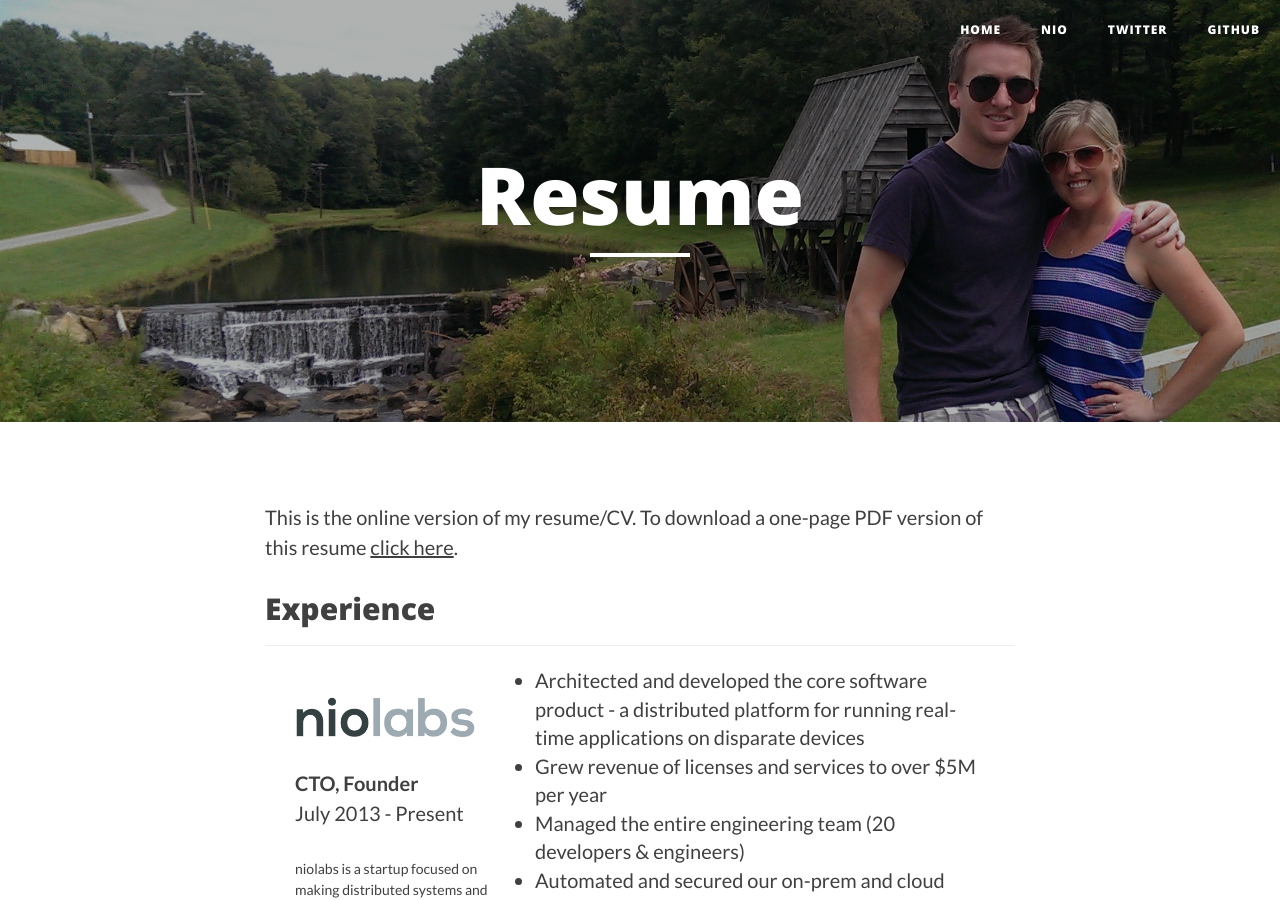
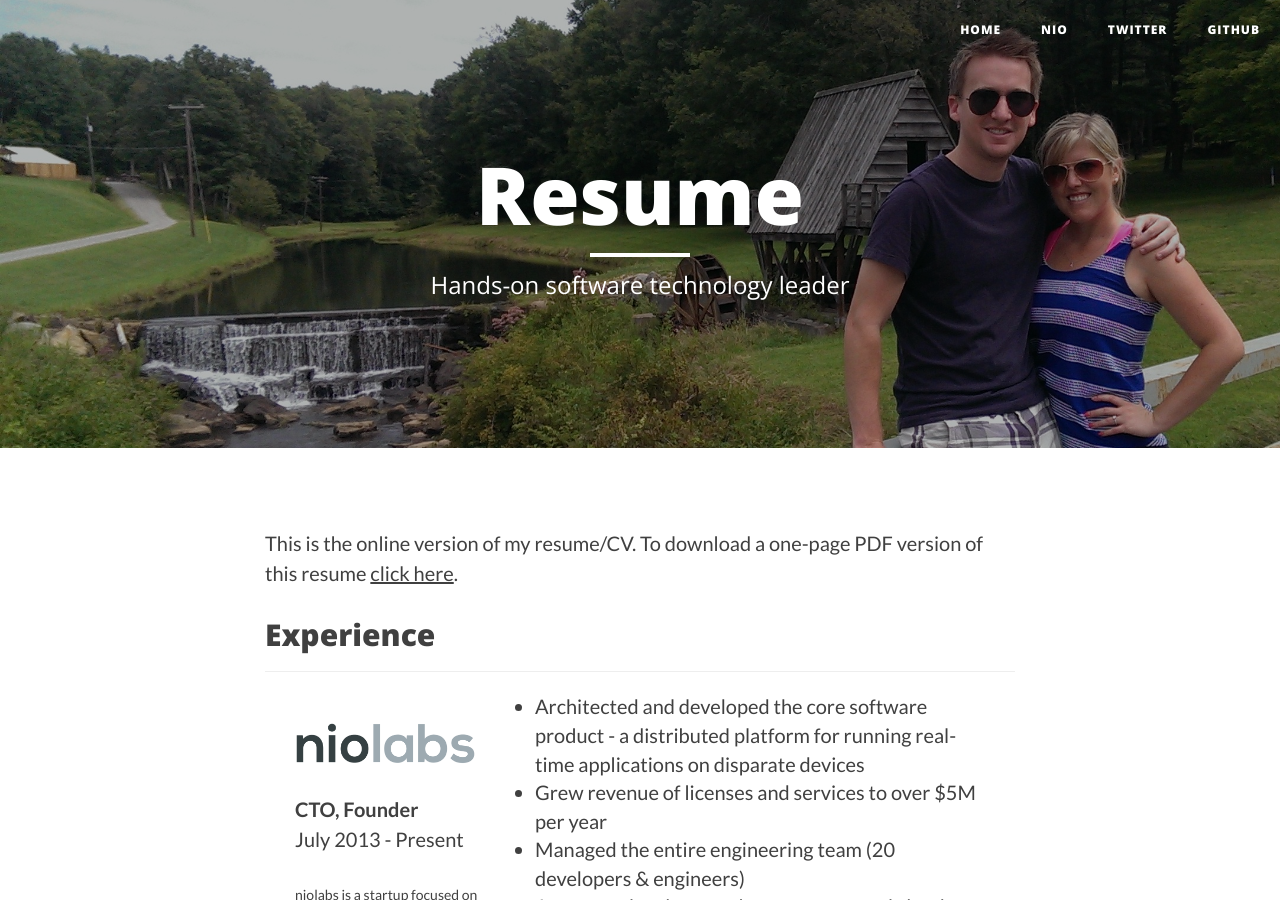
Before and after one commit to mattdodge/.codes, a Jekyll site: the page built from pages/resume.md, in a window 1280 px wide and 900 px high. Built offline with Jekyll 4.4.1, drawn with Linux system fonts in a browser that asks for light colours; nearby versions of some CDN libraries; comment, search, counter and statistics services are not loaded.

Commit message:
Add subheader to resume page

```diff
--- a/pages/resume.md
+++ b/pages/resume.md
@@ -1,6 +1,7 @@
 ---
 layout: page
 title: Resume
+description: Hands-on software technology leader
 permalink: /resume
 redirect_from:
   - /cv
```
Also changed, not shown: 1 other file.
